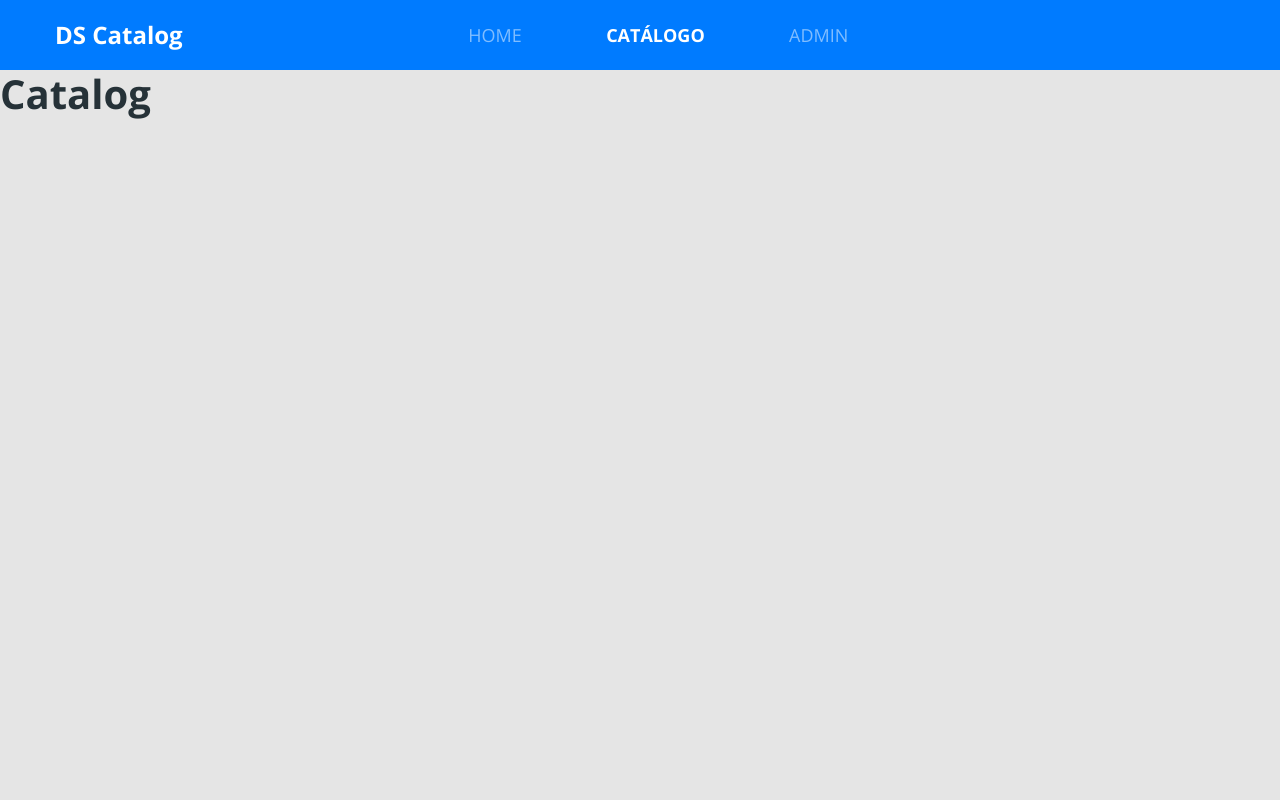
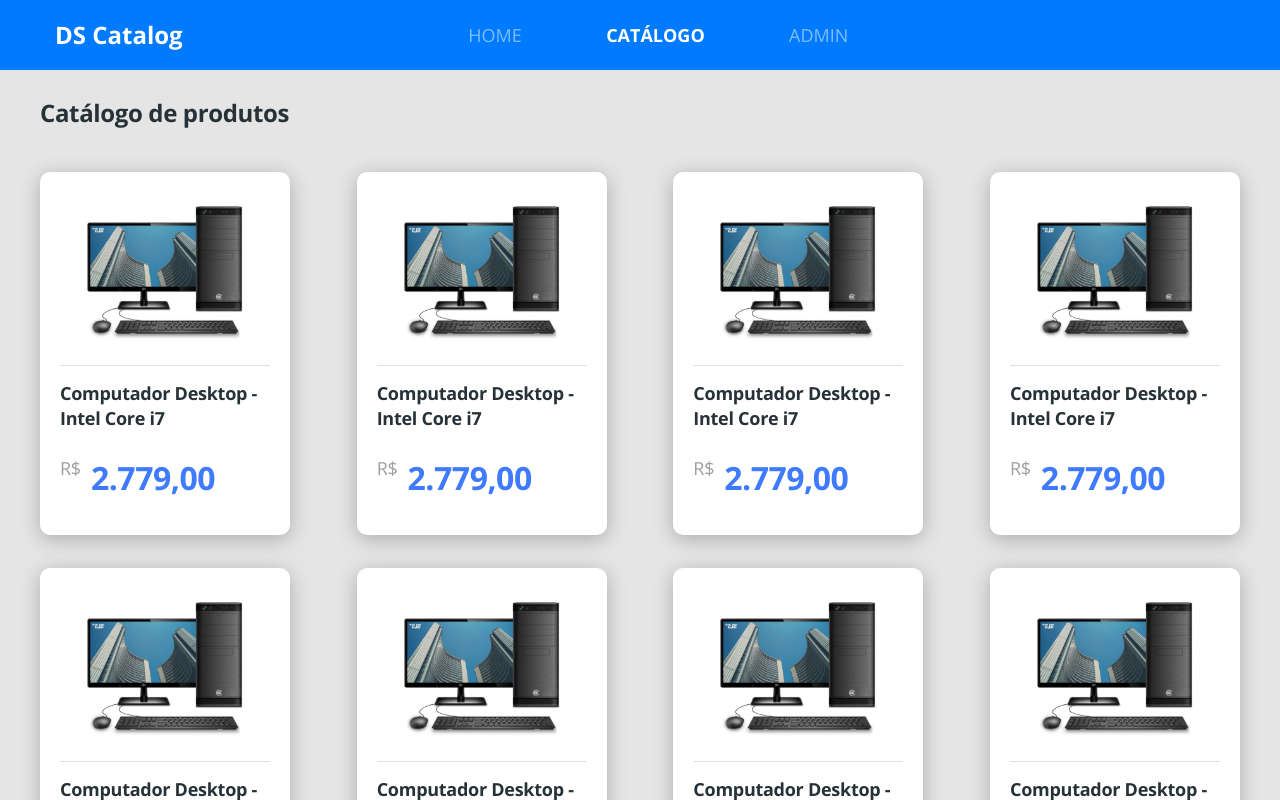
Before and after one commit to guzmandp/dscatalog-bootcamp-devsuperior, a React (Create React App) app in the folder front-web/: page /catalog in a window 1280 px wide. Shown: the top 800 px of the page. Built offline with nearby package versions, Linux system fonts and the light colour scheme.

Commit message:
Finish product listing laya

```diff
--- a/front-web/src/app.scss
+++ b/front-web/src/app.scss
@@ -21,3 +21,15 @@
     color: unset;
   }
 }
+
+.border-radius-10{
+  border-radius: 10px;
+}
+
+.border-radius-20{
+  border-radius: 20px;
+}
+.card-base{
+  background: #FFFFFF;
+  box-shadow: 0px 4px 20px rgba(0, 0, 0, 0.25);
+}
--- /dev/null
+++ b/front-web/src/pages/Catalog/components/ProductCard/index.tsx
@@ -0,0 +1,21 @@
+import React from 'react';
+import {ReactComponent as ProductImage } from '../../../../core/assets/images/product.svg';
+import './styles.scss'
+const ProductCard = () =>(
+    <div className="card-base border-radius-10 product-card">
+        <ProductImage/>
+        <div className= "product-info" >
+            <h6 className="product-name">
+                Computador Desktop - Intel Core i7
+            </h6>
+            <div className="product-price-container">
+            <span className="product-currency">R$</span>
+            <h3 className="product-price">2.779,00</h3>
+            </div>
+        </div>
+    </div>
+
+
+);
+
+export default ProductCard;
--- /dev/null
+++ b/front-web/src/pages/Catalog/components/ProductCard/styles.scss
@@ -0,0 +1,43 @@
+.product-card{
+    padding-top: 20px;
+    padding-left: 20px;
+    padding-right: 20px;
+    padding-bottom: 35px;
+    text-align: center;
+
+    //pode ser assim tamben
+    //padding 20px 20px 30px 20px;
+}
+
+.product-info{
+    border-top: 1px solid #E1E1E1;
+    text-align: left;
+    padding-top: 15px;
+    margin-top: 15px;
+}
+
+.product-name{
+    font-size: 18px;
+    line-height: 25px;
+    letter-spacing: -0.015em;
+}
+
+.product-price-container{
+    display: flex;
+    margin-top: 25px;
+}
+
+.product-currency{
+    font-size: 18px;
+    line-height: 25px;
+    letter-spacing: -0.015em;
+    color: #9E9E9E;
+}
+
+.product-price{
+    font-size: 32px;
+    line-height: 44px;
+    letter-spacing: -0.015em;
+    color: #407BFF;
+    margin-left: 10px;
+}
--- a/front-web/src/pages/Catalog/index.tsx
+++ b/front-web/src/pages/Catalog/index.tsx
@@ -1,10 +1,24 @@
 import React from 'react';
+import ProductCard from './components/ProductCard';
+import './styles.scss';
 
 const Catalog = () => (
-<div>
-    <h1>
-        Catalog
+<div className="catalog-container">
+    <h1 className="catalog-title">
+        Catálogo de produtos
     </h1>
+    <div className="catalog-products">
+        <ProductCard />
+        <ProductCard />
+        <ProductCard />
+        <ProductCard />
+        <ProductCard />
+        <ProductCard />
+        <ProductCard />
+        <ProductCard />
+        <ProductCard />
+        <ProductCard />
+    </div>
 </div>
 
 );
--- /dev/null
+++ b/front-web/src/pages/Catalog/styles.scss
@@ -0,0 +1,20 @@
+.catalog-container{
+    margin-top: 26px;
+    padding-left: 40px;
+    padding-right: 40px;
+}
+
+.catalog-title{
+    font-size: 24px;
+    line-height: 33px;
+/* identical to box height */
+    letter-spacing: -0.015em;
+}
+
+.catalog-products{
+    margin-top: 43px;
+    display: grid;
+    grid-template-columns: repeat(auto-fill, 250px);
+    grid-gap: 33px 20px;
+    justify-content: space-between;
+}
--- a/front-web/src/pages/Home/index.tsx
+++ b/front-web/src/pages/Home/index.tsx
@@ -5,7 +5,7 @@
 import './styles.scss';
 const Home = () => (
 <div className="home-container">
-    <div className="row home-content">
+<div className="row home-content card-base border-radius-20">
         <div className="col-6">
         <   h1 className="text-title">
             Conheça o melhor <br/>
--- a/front-web/src/pages/Home/styles.scss
+++ b/front-web/src/pages/Home/styles.scss
@@ -5,9 +5,6 @@
 }
 
 .home-content{
-    background: #FFFFFF;
-    box-shadow: 0px 4px 20px rgba(0, 0, 0, 0.25);
-    border-radius: 20px;
     padding-top: 155px;
     padding-left: 100px;
     padding-bottom: 150px;
```
Also changed, not shown: front-web/src/core/assets/images/product.svg (added), 1 other file (tests, documents, lock files or other folders).
